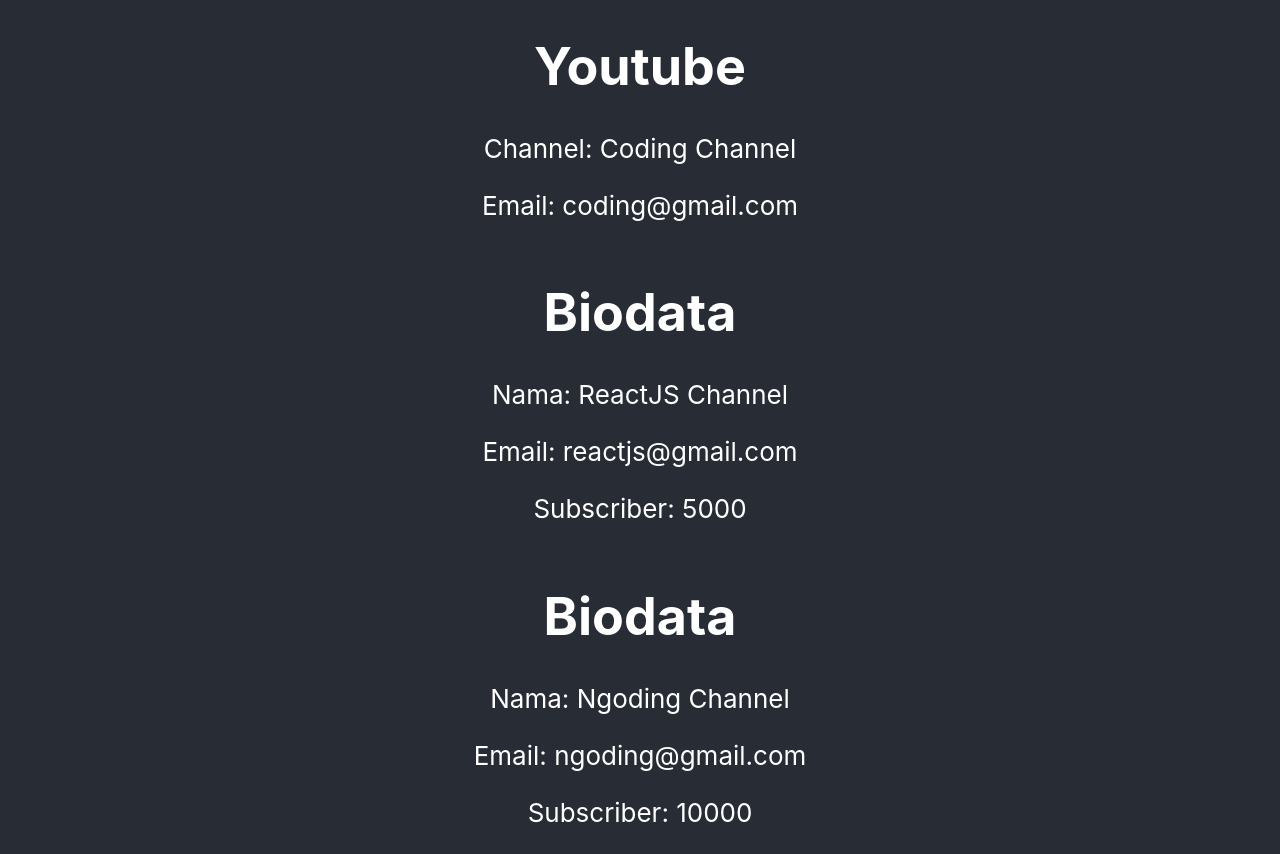
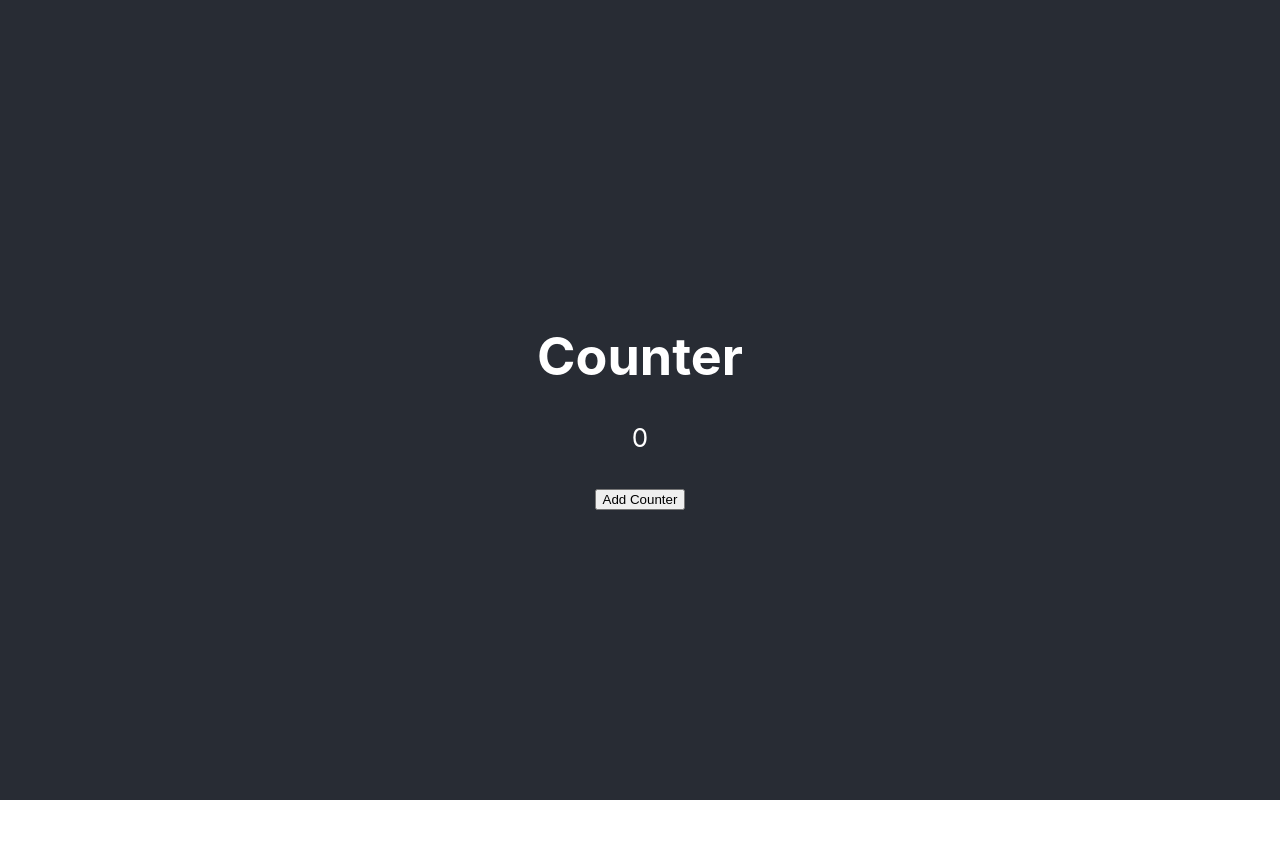
Before and after one commit to isti20/react-basic, a React (Create React App) app: page / in a window 1280 px wide. After the commit the page ends 800 px from the top, so only its background shows below. Built offline with nearby package versions, Linux system fonts and the light colour scheme.

Commit message:
State Class Component: Contoh 1

```diff
--- a/src/App.js
+++ b/src/App.js
@@ -1,22 +1,11 @@
-import UserClass from "./components/UserClass";
-import UserFunctional from "./components/UserFunctional";
+import Contoh1 from './components/Contoh1';
 import './App.css';
 
 function App() {
-  const name = "Ngoding Channel";
-  const email = "ngoding@gmail.com";
-  const pengikut = 10000;
-
   return (
     <div className="App">
       <header className="App-header">
-        <UserFunctional channel="Coding Channel" email="coding@gmail.com" />
-        <UserClass
-          name="ReactJS Channel"
-          email="reactjs@gmail.com"
-          subscriber={5000}
-        />
-        <UserClass name={name} email={email} subscriber={pengikut} />
+        <Contoh1 />
       </header>
     </div>
   );
--- /dev/null
+++ b/src/components/Contoh1.jsx
@@ -0,0 +1,39 @@
+import React, { Component } from "react";
+
+class Home1 extends Component {
+  // cara 1 : membuat initial state
+  // constructor() {
+  //   super();
+  //   this.state = {
+  //     navigation: "initial",
+  //     counter: 0,
+  //   };
+  // }
+
+  // cara 2 : membuat initial state
+  state = {
+    navigation: "initial",
+    counter: 0,
+  };
+
+  addCounter = () => {
+    // cara 1 : mengubah state
+    const { counter } = this.state;
+    this.setState({ counter: counter + 1 });
+  };
+
+  render() {
+    console.log("Render Component");
+    const { counter } = this.state;
+
+    return (
+      <div>
+        <h1>Counter</h1>
+        <p>{counter}</p>
+        <button onClick={this.addCounter}>Add Counter</button>
+      </div>
+    );
+  }
+}
+
+export default Home1;
--- a/src/components/UserClass.jsx
+++ /dev/null
@@ -1,18 +0,0 @@
-import React, { Component } from "react";
-
-class UserClass extends Component {
-  render() {
-    const { name, email, subscriber } = this.props;
-
-    return (
-      <div>
-        <h1>Biodata</h1>
-        <p>Nama: {name}</p>
-        <p>Email: {email}</p>
-        <p>Subscriber: {subscriber}</p>
-      </div>
-    );
-  }
-}
-
-export default UserClass;
--- a/src/components/UserFunctional.jsx
+++ /dev/null
@@ -1,15 +0,0 @@
-import React from "react";
-
-function UserFunctional(props) {
-  const { channel, email } = props;
-
-  return (
-    <div>
-      <h1>Youtube</h1>
-      <p>Channel: {channel}</p>
-      <p>Email: {email}</p>
-    </div>
-  );
-}
-
-export default UserFunctional;
```
